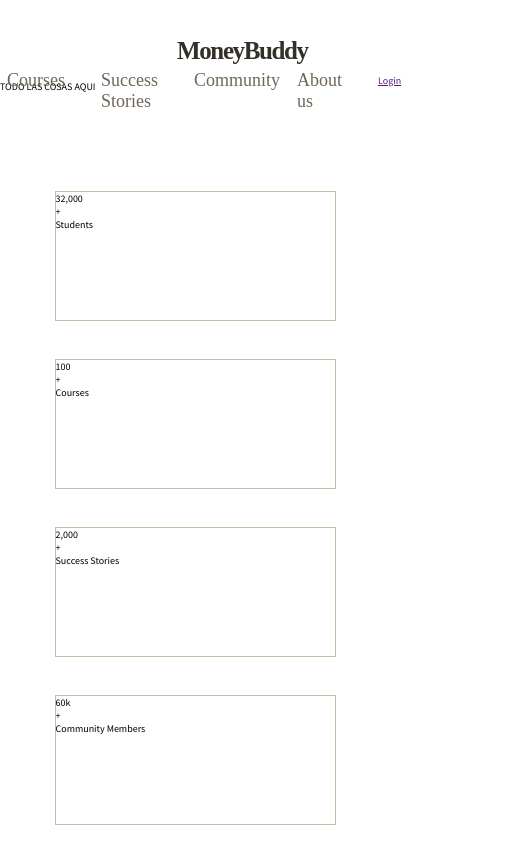
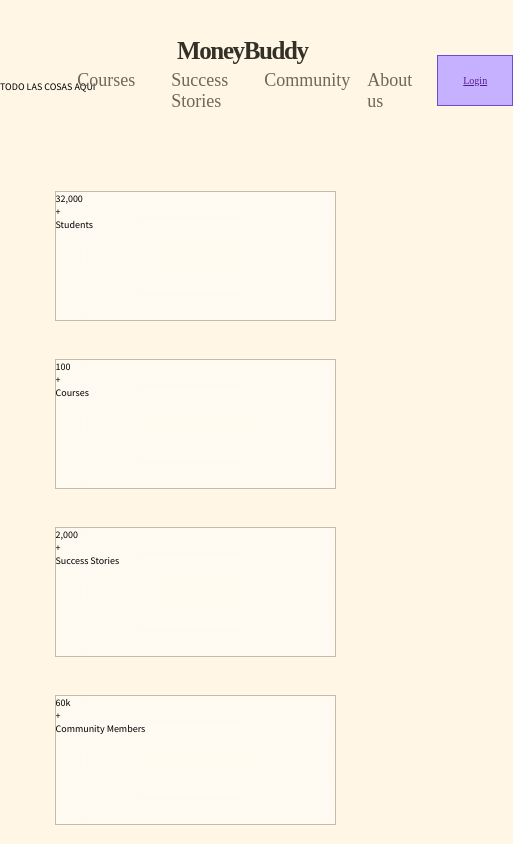
Before and after one commit to paleishon/MoneyBuddy, a plain HTML site: page index.html in a window 390 px wide. Shown: the whole page, 513 px wide, since content can reach past the window. Drawn offline with Linux system fonts and the light colour scheme.

Commit message:
tablet and desktop css styles & login button styles

```diff
--- a/css/desktop.css
+++ b/css/desktop.css
@@ -1,3 +1,6 @@
+.nav__Container {
+    right: 120px;
+}
 .footer__Container > ul{
     flex-direction: row;
 }
--- a/css/style.css
+++ b/css/style.css
@@ -38,6 +38,7 @@ body{
     display: flex;
     flex-direction: column;
     justify-content: space-between;
+    background: #FFF6E5
 }
 
 .header-title {
@@ -61,7 +62,7 @@ body{
     align-items: center;
     gap: 36px;
     position: absolute;
-    width: 70vw;
+    width: 52vmin;
     height: 50px;
     right: 110px;
     top: 55px;
@@ -79,9 +80,22 @@ body{
     color: var(--black-nav);
     text-decoration: none;
 
-
 }
 
+.nav__item-button {
+    display: flex;
+    flex-direction: row;
+    justify-content: center;
+    align-items: center;
+    position: absolute;
+    width: 76px;
+    padding: 15px 34px;
+    height: 51px;
+    left: 360px;
+    font-family: 'SF UI Display';
+    border: 1px solid #6E4CD1;
+    background: #C5B1FF;
+}
 
 .footer__Container > ul{
     display: flex;
--- a/css/tablet.css
+++ b/css/tablet.css
@@ -1,15 +1,15 @@
 .header-title {
-    width: 50%;
+    width: 202px;
+    height: 41px;
+    left: 120px;
+    top: 40px;
 
 }
-.nav__Containter {
-
-    justify-content: flex-end;
-    align-items: center;
-}
-
-.nav__Containter .nav__item-text {
-    width: 623px;
+.nav__Container {
+    width: 388px;
+    height: 65px;
+    right: 18px;
+    top: 28px;
 
 }
 
```
Also changed, not shown: index.html (+2 -2 lines).
